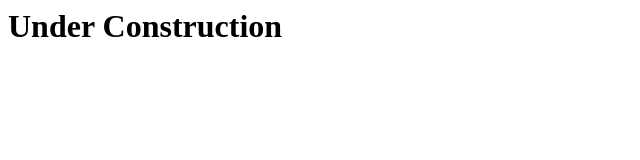
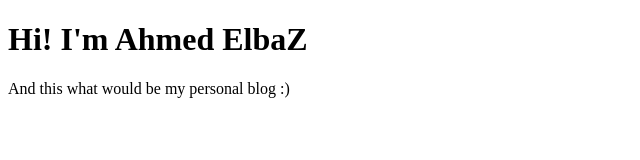
Before and after one commit to elbaza/elbaza, a plain HTML site: page index.html in a window 1280 px wide. Shown: the whole page, without its empty margins (0-640 px from the left). Drawn offline with Linux system fonts and the light colour scheme.

Commit message:
index.html created

```diff
--- a/index.html
+++ b/index.html
@@ -1,3 +1,7 @@
-<h1>
-Under Construction
-<h1>
+<!DOCTYPE html>
+<html>
+<body>
+<h1>Hi! I'm Ahmed ElbaZ</h1>
+<p>And this what would be my personal blog :)</p>
+</body>
+</html>
```
